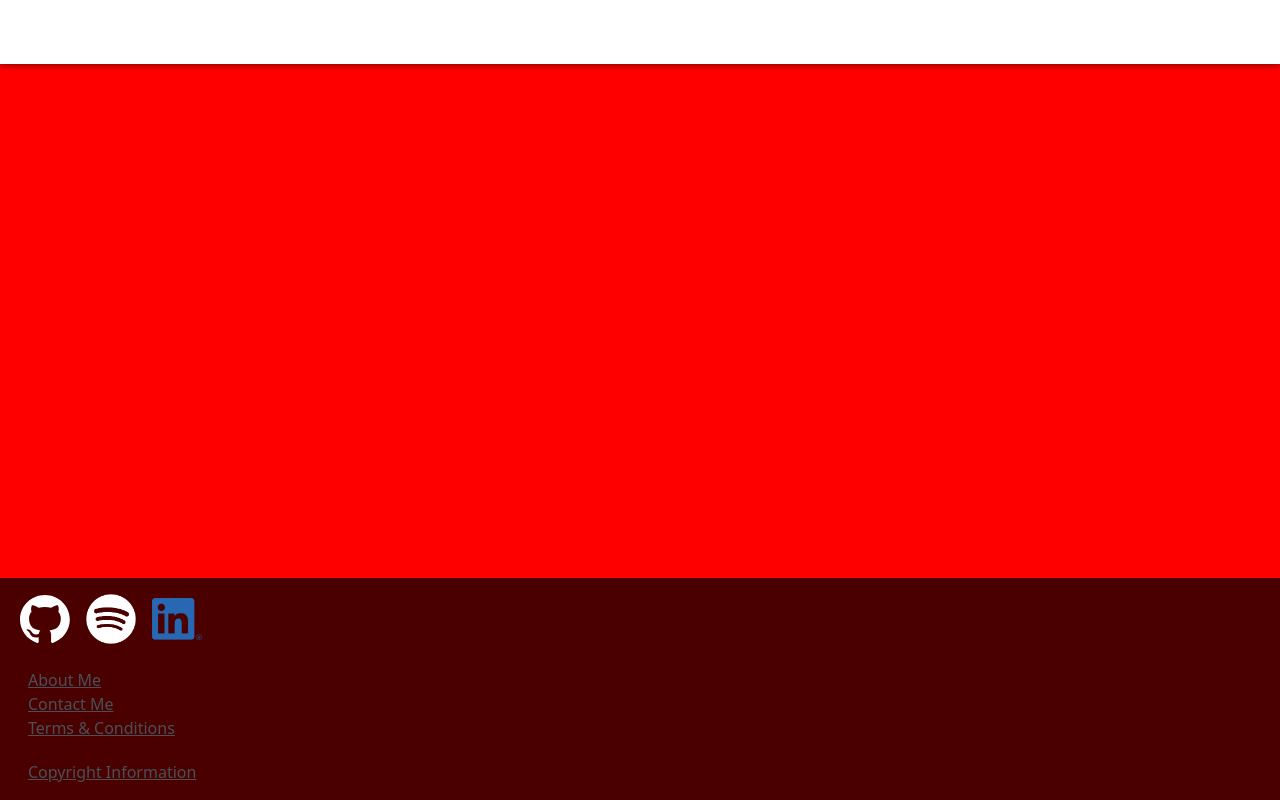
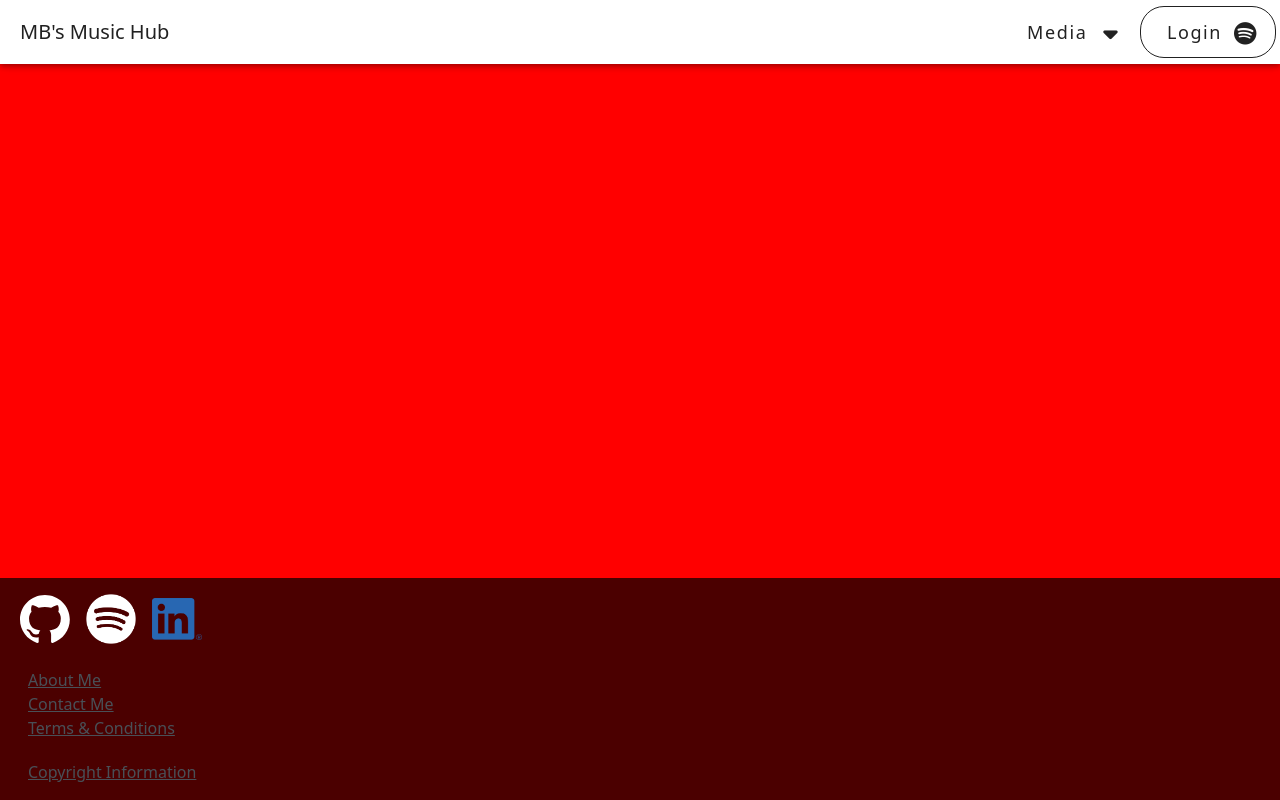
Before and after one commit to mbeierwaltes321/mb-music-hub-server, a Vue app in the folder mb-music-hub-frontend/mb-music-hub-frontend/: page / in a window 1280 px wide. Built offline with nearby package versions, Linux system fonts and the light colour scheme.

Commit message:
Renamed home component to Layout. Rebuilt AppHeader component using Vuetify.
Update AppHeader.vue, Home.vue, Layout.vue, and 1 more file

```diff
--- a/mb-music-hub-frontend/mb-music-hub-frontend/src/components/AppHeader.vue
+++ b/mb-music-hub-frontend/mb-music-hub-frontend/src/components/AppHeader.vue
@@ -1,38 +1,38 @@
 <script setup lang="ts">
-import SpotifyLoginIcon from "./icons/SpotifyLoginIcon.vue";
+import { VAppBar, VMenu, VAppBarTitle, VBtn } from "vuetify/components";
 import { type Ref, ref } from "vue";
 
 const theme : Ref<string | null> = ref(localStorage.getItem("colorTheme"));
 
+//TODO - Eventually frame this so that it works with Vue router.
+const mediaItems = [
+    { title: "Playlists", value: 0 },
+    { title: "Podcasts", value: 1 },
+    { title: "YouTube Mixes", value: 2 }
+];
+
 </script>
 
 <template>
-    <nav id="NavigationBar" :class="'navbar navbar-expand-lg bg-' + theme" :data-bs-theme="theme">
-        <div class="container-fluid">
-            <a class="navbar-brand" href="#">MB's Music Hub</a>
-            <div class="collapse navbar-collapse" id="navbarMediaSelection">
-                <ul class="navbar-nav me-auto">
-                    <li class="nav-item">
-                        <a class="nav-link active" aria-current="page" href="#">Home</a>
-                    </li>
-                    <li class="nav-item dropdown">
-                        <button class="nav-link dropdown-toggle" href="#" data-bs-toggle="dropdown" aria-expanded="false">
-                            Media
-                        </button>
-                        <ul class="dropdown-menu">
-                            <li><a class="dropdown-item" href="#">Playlists</a></li>
-                            <li><a class="dropdown-item" href="#">Podcasts</a></li>
-                            <li><a class="dropdown-item" href="#">YouTube Mixes</a></li>
-                        </ul>
-                    </li>
-                </ul>
-                <SpotifyLoginIcon/>
-            </div>
-            <div class="d-flex flex-row-reverse">
-                <button id="LoginHamburger" class="navbar-toggler mt-2" type="button" data-bs-toggle="collapse" data-bs-target="#navbarMediaSelection" aria-controls="navbarSupportedContent" aria-expanded="false">
-                    <span class="navbar-toggler-icon"></span>
-                </button>
-            </div>
-        </div>
-    </nav>
+    <!--TODO: Solve sizing issue in mobile. Title gets minimized-->
+    <v-app-bar>
+        <v-app-bar-title>MB's Music Hub</v-app-bar-title>
+        <v-menu>
+            <template #activator="{props}">
+                <v-btn v-bind="props"
+                       variant="text"
+                       class="text-none"
+                       append-icon="fas fa-caret-down"
+                       size="x-large">Media</v-btn>
+            </template>
+            <v-list :items="mediaItems" />
+        </v-menu>
+        <v-btn class="text-none"
+               variant="outlined"
+               rounded="xl"
+               append-icon="fab fa-spotify"
+               size="x-large">
+               Login
+        </v-btn>
+    </v-app-bar>
 </template>
--- a/mb-music-hub-frontend/mb-music-hub-frontend/src/components/Home.vue
+++ b/mb-music-hub-frontend/mb-music-hub-frontend/src/components/Layout.vue
@@ -1,4 +1,4 @@
-<!--TODO: Rename this component to the -->
+<!--TODO: Rename this component to Layout-->
 <script setup lang="ts">
 import { VApp, VAppBar, VMain, VFooter } from 'vuetify/components';
 import AppFooter from './AppFooter.vue';
@@ -8,8 +8,7 @@ import AppHeader from './AppHeader.vue';
 
 <template>
     <v-app>
-        <v-app-bar>
-        </v-app-bar>
+        <AppHeader />
         <v-main>
             <!--TODO: Right here place the "Home component. This is where the main page should be displayed"-->
             <div class="h-100 w-100" style="background-color: red ">
--- a/mb-music-hub-frontend/mb-music-hub-frontend/src/router.ts
+++ b/mb-music-hub-frontend/mb-music-hub-frontend/src/router.ts
@@ -1,11 +1,11 @@
 import { createMemoryHistory, createRouter, type RouteRecordRaw, type Router, type RouterOptions } from "vue-router";
 
 import Introduction from "./components/Introduction.vue";
-import Home from "./components/Home.vue";
+import Layout from "./components/Layout.vue";
 //TODO - Add remaining routes
 
 const routes: RouteRecordRaw[] = [
-    { path: "/", component: Home },
+    { path: "/", component: Layout },
     { path: "/intro", component: Introduction}
 ];
 
```
